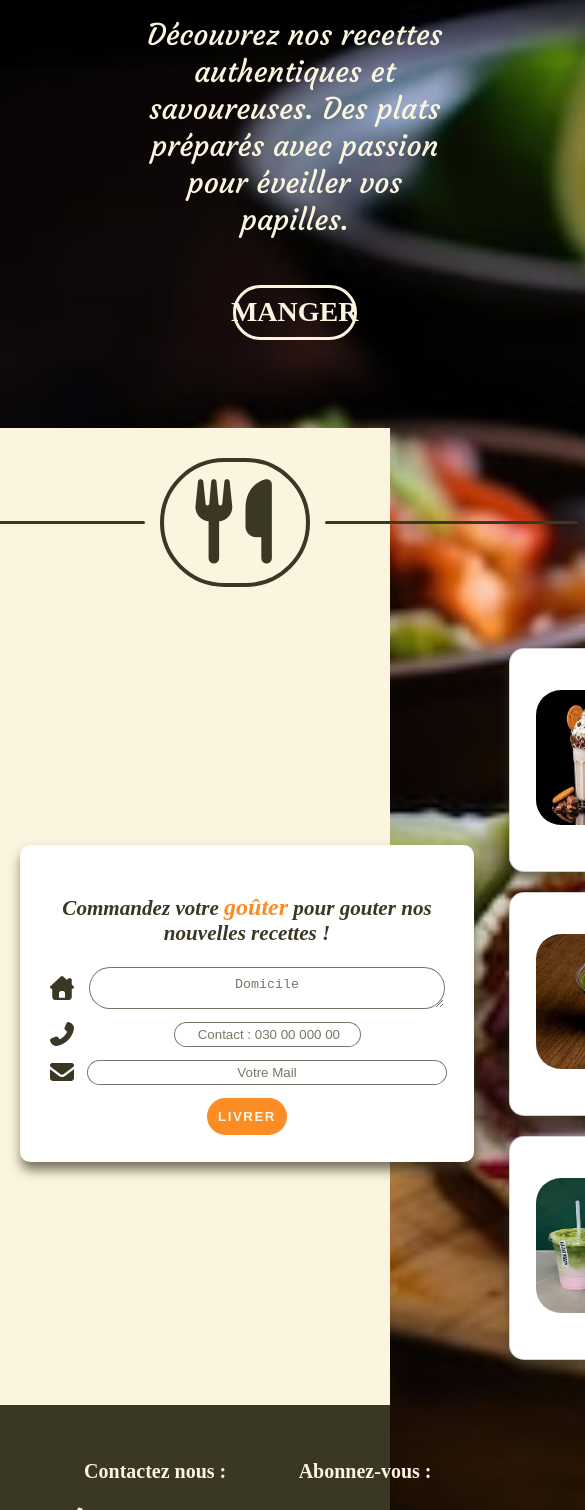
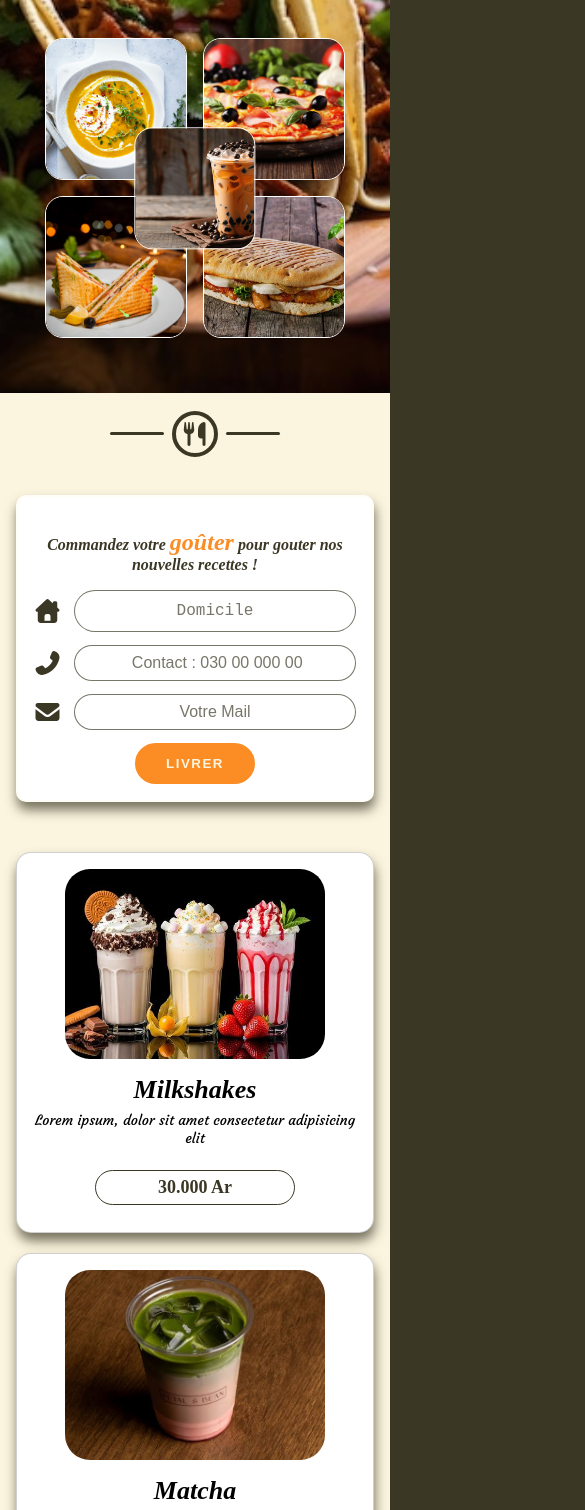
Before and after one commit to lovanjatovo/Site-d-un-restaurant, a plain HTML site: page index.html in a window 390 px wide. Shown: the part 402-1912 px from the top of the page, 585 px wide, since content can reach past the window. Drawn offline with Linux system fonts and the light colour scheme; a web font is replaced by a local one.

Commit message:
added responsive design

```diff
--- a/index.html
+++ b/index.html
@@ -1,12 +1,15 @@
 <!DOCTYPE html>
 <html lang="en">
+
 <head>
     <meta charset="UTF-8">
     <meta name="viewport" content="width=device-width, initial-scale=1.0">
     <title>Document</title>
     <link rel="stylesheet" href="style.css">
+    <link rel="stylesheet" href="responsive.css">
     <link rel="stylesheet" href="https://cdnjs.cloudflare.com/ajax/libs/font-awesome/7.0.1/css/all.min.css">
 </head>
+
 <body>
     <header>
         <nav>
@@ -25,9 +28,7 @@
             <section class="left">
                 <h1>Karibo </h1>
                 <p>
-                        Découvrez nos recettes authentiques et
-                       savoureuses. Des plats préparés avec passion
-                        pour éveiller vos papilles.
+                    Découvrez nos recettes authentiques et savoureuses. Des plats préparés avec passion pour éveiller vos papilles.
                 </p>
                 <button id="manger"> MANGER</button>
             </section>
@@ -61,8 +62,7 @@
                         <li>
                             <p>
                                 Commandez votre
-                                    <span>goûter</span>
-                                    pour gouter nos nouvelles recettes !
+                                <span>goûter</span> pour gouter nos nouvelles recettes !
                             </p>
                         </li>
                         <li>
@@ -201,4 +201,5 @@
     </section>
     <script src="script.js"></script>
 </body>
+
 </html>
--- /dev/null
+++ b/responsive.css
@@ -0,0 +1,369 @@
+/* ==========================================================
+   responsive.css : à charger APRÈS style.css
+   <link rel="stylesheet" href="responsive.css">
+   Ne modifie aucun de tes fichiers : il ne fait que
+   surcharger certaines règles sur tablette et téléphone.
+   ========================================================== */
+
+
+/* ---------- Petits écrans d'ordinateur : le contenu passe à la ligne ---------- */
+
+@media (min-width: 1101px) and (max-width: 1400px) {
+    #main2 {
+        flex-wrap: wrap;
+        justify-content: center;
+        gap: 30px;
+    }
+}
+
+
+/* ==========================================================
+   TABLETTE + TÉLÉPHONE (jusqu'à 1100px)
+   ========================================================== */
+
+@media (max-width: 1100px) {
+    /* --- Fond : image fixe derrière la page (évite l'image
+           étirée/floue sur une page très haute) --- */
+    body {
+        background-image: none;
+        background-color: #3b3725;
+        overflow-x: hidden;
+    }
+    body::before {
+        content: "";
+        position: fixed;
+        inset: 0;
+        z-index: -1;
+        background: url(tacos.jpg) center / cover no-repeat;
+    }
+    /* --- En-tête --- */
+    header nav ul {
+        padding: 0;
+        margin-top: 20px;
+    }
+    header nav ul li p {
+        padding-inline: 6vw;
+        font-size: 22px;
+    }
+    header nav ul li img {
+        width: 80px;
+        height: 80px;
+        top: 10px;
+        left: 12px;
+        z-index: 10;
+        object-fit: cover;
+    }
+    /* --- Section d'accueil : texte puis images, en colonne --- */
+    #main1 {
+        flex-direction: column;
+        padding: 5vh 6vw 8vh;
+        gap: 6vh;
+        margin-top: 4vh;
+    }
+    .left {
+        width: 100%;
+        box-sizing: border-box;
+    }
+    .left h1 {
+        font-size: clamp(64px, 16vw, 130px);
+    }
+    .left p {
+        font-size: clamp(17px, 2.6vw, 24px);
+        padding-inline: 4%;
+        line-height: 1.5;
+    }
+    .left button {
+        width: fit-content;
+        min-width: 200px;
+        padding: 10px 32px;
+        font-size: 24px;
+    }
+    /* --- Grille d'images : l'image du centre est centrée en absolu --- */
+    .right {
+        --size: clamp(120px, 24vw, 220px);
+        position: relative;
+        align-self: center;
+        justify-content: center;
+    }
+    .cadran {
+        gap: clamp(14px, 3vw, 30px);
+        padding: 0;
+    }
+    .right img {
+        width: var(--size);
+        height: var(--size);
+        object-fit: cover;
+    }
+    .right .imgCenter {
+        position: absolute;
+        top: 50%;
+        left: 50%;
+        right: auto;
+        transform: translate(-50%, -50%);
+        width: calc(var(--size) * 0.85);
+        height: calc(var(--size) * 0.85);
+        z-index: 2;
+    }
+    /* --- Séparateur --- */
+    #transition ul {
+        padding: 0;
+        gap: 12px;
+        margin: 24px 0;
+    }
+    #transition ul li .lines {
+        width: 18vw;
+    }
+    #transition i {
+        display: inline-flex;
+        align-items: center;
+        justify-content: center;
+        box-sizing: border-box;
+        width: 1.9em;
+        height: 1.9em;
+        padding: 0;
+        font-size: clamp(28px, 5vw, 40px);
+    }
+    /* --- Bloc principal 2 : tout en colonne, centré --- */
+    #main2 {
+        flex-direction: column;
+        align-items: center;
+        justify-content: flex-start;
+        gap: 30px;
+        padding: 24px 5vw 40px;
+        box-sizing: border-box;
+    }
+    .livraison,
+    .templates,
+    .pop {
+        width: 100%;
+        max-width: 620px;
+        box-sizing: border-box;
+        padding: 0;
+    }
+    /* --- Formulaire de livraison --- */
+    .livraison form {
+        padding: 20px;
+        box-sizing: border-box;
+    }
+    .livraison form p {
+        font-size: clamp(16px, 2.4vw, 20px);
+    }
+    .livraison form ul li {
+        gap: 12px;
+        align-items: center;
+    }
+    .livraison form ul li i {
+        flex: none;
+        width: 28px;
+        text-align: center;
+    }
+    .livraison textarea,
+    .livraison input {
+        flex: 1 1 auto;
+        width: 100%;
+        min-width: 0;
+        box-sizing: border-box;
+        font-size: 16px;
+        /* évite le zoom automatique sur iPhone */
+    }
+    .livraison input {
+        padding: 8px;
+    }
+    .livraison textarea {
+        height: 42px;
+        padding: 10px 8px;
+        resize: none;
+    }
+    .livraison button {
+        padding: 10px 28px;
+    }
+    /* --- Cartes de recettes --- */
+    .templates section {
+        padding: 8px;
+    }
+    .templates .recipe {
+        gap: 10px;
+        padding: 4px;
+    }
+    .onPlate {
+        flex: none;
+        padding: 4px;
+    }
+    .onPlate img {
+        width: clamp(110px, 22vw, 170px);
+        height: clamp(100px, 18vw, 140px);
+        object-fit: cover;
+    }
+    .texts {
+        flex: 1;
+        min-width: 0;
+    }
+    .texts h1 {
+        font-size: clamp(26px, 4vw, 34px);
+        margin: 0 0 6px;
+    }
+    .texts p {
+        margin: 0;
+        font-size: 15px;
+    }
+    .templates section h2 {
+        flex: none;
+        box-sizing: border-box;
+        width: auto;
+        min-width: 110px;
+        padding: 6px 12px;
+        font-size: 18px;
+        white-space: nowrap;
+    }
+    /* --- Plats populaires --- */
+    h3 {
+        font-size: 30px;
+        margin: 0 0 16px;
+    }
+    .popular {
+        grid-template-columns: repeat(3, 1fr);
+        gap: 14px;
+    }
+    .div1,
+    .div2,
+    .div3,
+    .div4,
+    .div5 {
+        width: 100%;
+        height: clamp(120px, 20vw, 170px);
+    }
+    .popular p {
+        box-sizing: border-box;
+        width: auto;
+        height: auto;
+        min-width: 70px;
+        padding: 5px 10px;
+    }
+    /* --- Pied de page --- */
+    footer {
+        padding: 20px 5vw;
+        box-sizing: border-box;
+    }
+    footer section ul {
+        padding: 0;
+        margin: 10px 0;
+    }
+    footer section ul li {
+        flex-wrap: wrap;
+        text-align: center;
+    }
+    .copyright p {
+        padding: 10px 5vw 14px;
+        font-size: 13px;
+        line-height: 1.4;
+        text-align: center;
+    }
+}
+
+
+/* ==========================================================
+   TÉLÉPHONE (jusqu'à 600px)
+   ========================================================== */
+
+@media (max-width: 600px) {
+    header nav ul li p {
+        padding: 6px 28px;
+        font-size: 18px;
+    }
+    header nav ul li img {
+        width: 56px;
+        height: 56px;
+        top: 8px;
+        left: 8px;
+    }
+    #main1 {
+        padding: 4vh 5vw 6vh;
+        gap: 5vh;
+    }
+    .left h1 {
+        font-size: clamp(56px, 19vw, 90px);
+    }
+    .left p {
+        font-size: 17px;
+    }
+    .left button {
+        min-width: 170px;
+        font-size: 20px;
+    }
+    .right {
+        --size: 36vw;
+    }
+    .cadran {
+        gap: 4vw;
+    }
+    #transition ul {
+        gap: 8px;
+        margin: 18px 0;
+    }
+    #transition ul li .lines {
+        width: 14vw;
+    }
+    #transition i {
+        font-size: 24px;
+    }
+    #main2 {
+        padding: 20px 4vw 30px;
+    }
+    .livraison form {
+        padding: 16px;
+    }
+    /* Carte de recette : image au-dessus, texte centré dessous */
+    .templates .recipe {
+        flex-direction: column;
+        text-align: center;
+        gap: 8px;
+    }
+    .onPlate img {
+        width: min(70vw, 260px);
+        height: min(50vw, 190px);
+    }
+    .texts {
+        flex: none;
+        width: 100%;
+    }
+    .texts p {
+        font-size: 14px;
+    }
+    .templates section h2 {
+        min-width: 60%;
+    }
+    /* Plats populaires : 2 colonnes, le 5e centré en bas */
+    .popular {
+        grid-template-columns: repeat(2, 1fr);
+        gap: 12px;
+    }
+    .div1,
+    .div2,
+    .div3,
+    .div4,
+    .div5 {
+        height: 30vw;
+        min-height: 110px;
+    }
+    .div5 {
+        grid-column: 1 / -1;
+        justify-self: center;
+        width: calc(50% - 6px);
+    }
+    .popular h1 {
+        padding: 4px 8px;
+        font-size: 16px;
+    }
+    .popular p {
+        min-width: 56px;
+        font-size: 15px;
+    }
+    footer {
+        flex-direction: column;
+        align-items: center;
+        padding: 10px 5vw;
+    }
+    footer section ul li {
+        margin: 8px 0;
+    }
+}
--- a/style.css
+++ b/style.css
@@ -491,9 +491,3 @@ footer section a {
     padding: 0;
     padding-bottom: 1.8vh;
 }
-
-@media (width>1240px) {}
-
-@media (width>780px) {}
-
-@media (width>250px) {}
```
Lines whose indentation alone changed are shown as unchanged.
